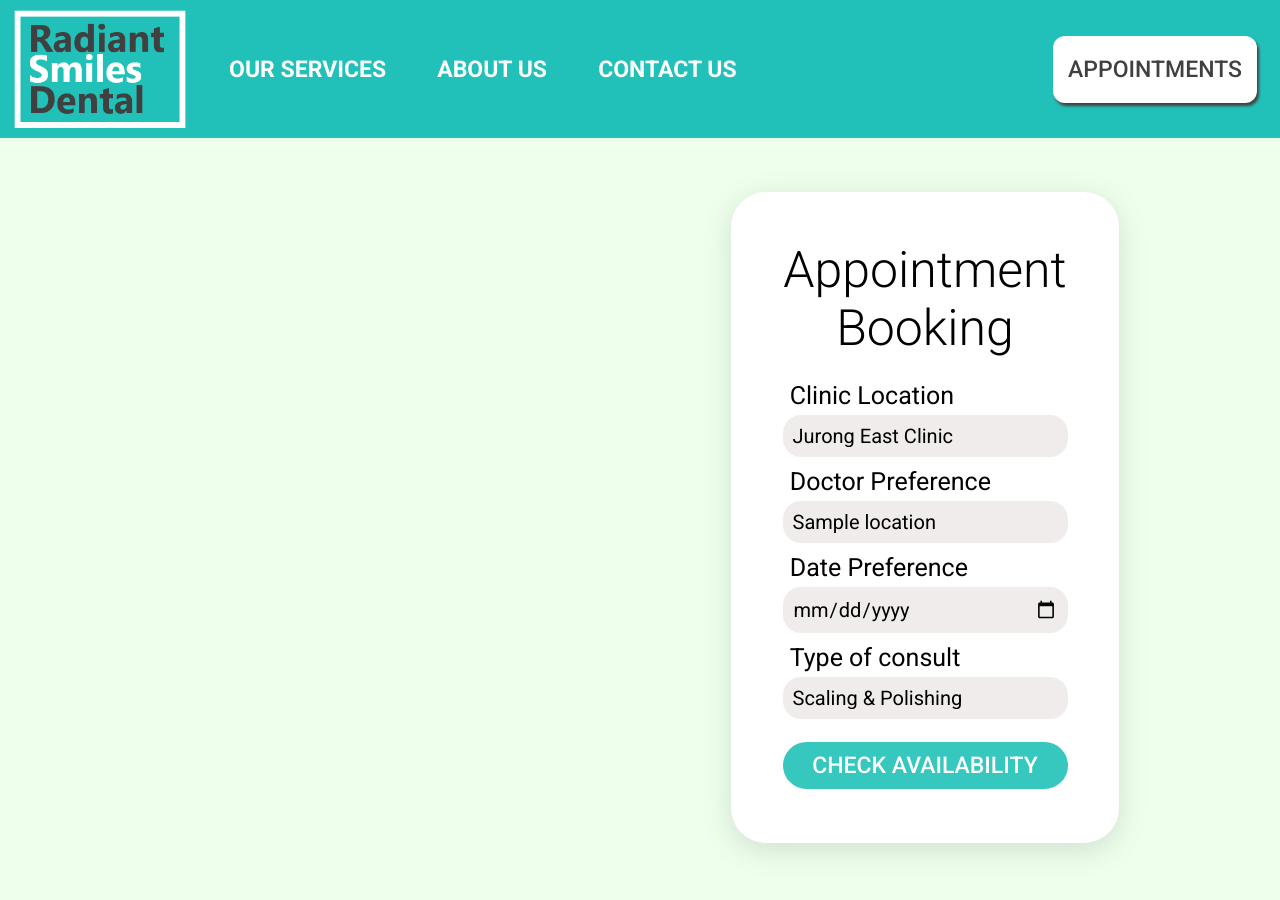
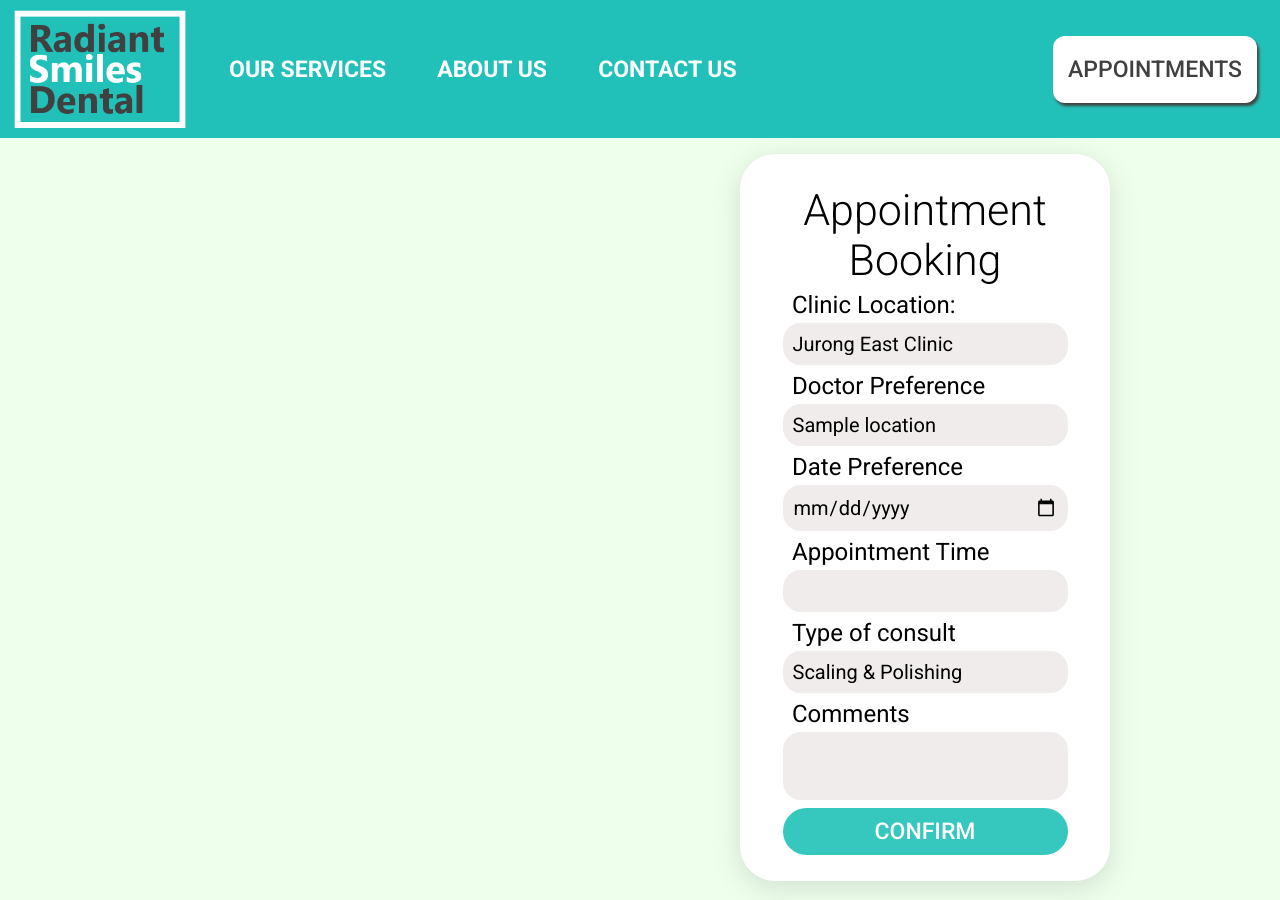
Before and after one commit to koarine/Dental-Website-Project, a PHP site: page /appointments_client_view.php in a window 1280 px wide; the page is wider, and only the part inside the window is pictured. Run offline with PHP 8.4, Linux system fonts and the light colour scheme; the visitor is signed in with stand-in values (Sample User, id 1); tables that the repository leaves empty or names only in its code hold one stand-in row (values such as "Sample post"); lists and menus that the app fills with data are empty.

Commit message:
Add files via upload

```diff
--- a/appointments_client_view.php
+++ b/appointments_client_view.php
@@ -127,8 +127,8 @@
 
             }
             #box{
-                width: 21%;
-                height: 85%;
+                width: 20%;
+                height: 95%;
                 background-color:white;
                 box-shadow: rgba(100, 100, 111, 0.2) 0px 7px 29px 0px;
                 border-radius:35px;
@@ -137,23 +137,23 @@
             }
             .heading{
                 font-family:"roboto";
-                font-size:50px;
+                font-size:43px;
                 font-weight:300;
                 color:black;
-                margin-top:30px;
-                padding-bottom:15px;
-                padding-top:20px;
+                margin-top:20px;
+                padding-bottom:0px;
+                padding-top:10px;
             }
             .heading2{
                 font-family:"roboto";
-                font-size:25px;
+                font-size:24px;
                 font-weight:400;
                 color:black;
                 margin-top:0px;
                 text-align:left;
-                padding-top:7px;
-                padding-bottom:2px;
-                padding-left:57px;
+                padding-top:4px;
+                padding-bottom:1px;
+                padding-left:50px;
             }
             #box a{
                 background-color: #21c1b9;
@@ -241,9 +241,9 @@
             <div id="box">
                 <table>
                     <tr><td class="heading" >Appointment Booking</td></tr>
-                    <form action="" method="POST" onsubmit="return validation()">
-                        <tr><td class="heading2">Clinic Location</td></tr><tr><td><select id="clinic" class ="input" style ="width:285px; appearance:none;" required><option value ="Jurong East Clinic">Jurong East Clinic</option><option value ="Bishan Clinic">Bishan Clinic</option></select></td></tr>
-                        <tr><td class="heading2">Doctor Preference</td></tr><tr><td><select id="doctor" class ="input" style ="width:285px; appearance:none;" required>
+                    <form action="confirm_booking.php" method="POST" onsubmit="return validation()">
+                        <tr><td class="heading2">Clinic Location:</td></tr><tr><td><select id="clinic" class ="input" name ="clinic"style ="width:285px; appearance:none;" onchange = "time_update()" required><option value ="Jurong East Clinic">Jurong East Clinic</option><option value ="Bishan Clinic">Bishan Clinic</option></select></td></tr>
+                        <tr><td class="heading2">Doctor Preference</td></tr><tr><td><select id="doctor" class ="input" name ="doctor" onchange = "time_update()" style ="width:285px; appearance:none;" required>
                         <?php
                             $db = new mysqli("localhost","root","","dental");
                             if ($db->connect_error) {
@@ -251,7 +251,7 @@
                             }
                             $stmt = $db->query("SELECT * FROM  locations");
                             while($row = $stmt ->fetch_assoc()){
-                                echo "<option value='".$row['user_id']."' class='".$row['clinic']."'>".$row['doctor_name']."</option>";
+                                echo "<option value='".$row['user_id']."'id='".$row['user_id']."'class='".$row['clinic']."'>".$row['doctor_name']."</option>";
                             }
                         ?>
                         <script>
@@ -285,9 +285,68 @@
                             })
                         </script>
                         </select></td></tr>
-                        <tr><td  class="heading2">Date Preference</td></tr><tr><td><input type="date" class ="input" name="date2" id="3" required></td></tr>
-                        <tr><td class="heading2">Type of consult</td></tr><tr><td><select id="clinic" class ="input" style ="width:285px; appearance:none;" required><option value ="Scaling">Scaling & Polishing</option><option value ="Teeth Whitening">Teeth Whitening</option><option value ="Metal Braces">Metal Braces</option><option value ="Ceramic Braces">Ceramic Braces</option><option value ="Invisalign">Invisalign</option></select></td></tr>
-                        <tr style="line-height:90px;"><td><input type="submit" class = "submit" value="CHECK AVAILABILITY"></td></tr>
+                        <tr><td  class="heading2">Date Preference</td></tr><tr><td><input type="date" class ="input" onchange = "time_update()" name="date" id="dateInput" required></td></tr>
+                        <script>
+                            function setMinDateToTomorrow() {
+                                const dateInput = document.getElementById('dateInput');
+                                const tomorrow = new Date();
+                                tomorrow.setDate(tomorrow.getDate() + 1);
+
+
+                                const year = tomorrow.getFullYear();
+                                const month = String(tomorrow.getMonth() + 1).padStart(2, '0');
+                                const day = String(tomorrow.getDate()).padStart(2, '0');
+                                const formattedDate = `${year}-${month}-${day}`;
+                                dateInput.min = formattedDate;
+                            }
+
+                            setMinDateToTomorrow();
+                        </script>
+                        <tr><td class="heading2">Appointment Time</td></tr><tr><td><select id="time" class ="input" name ="time" style ="width:285px; appearance:none;" required>
+                        <?php
+                            $stmt = $db->query("SELECT SlotID,DoctorID,StartTime,EndTime,AppointmentDate FROM  appointmentslots WHERE IsBooked=0");
+                            while($row = $stmt ->fetch_assoc()){
+                                $startTime = DateTime::createFromFormat('H:i:s', $row['StartTime'])->format('g:i A');
+                                $endTime = DateTime::createFromFormat('H:i:s', $row['EndTime'])->format('g:i A');
+                                echo "<option value='".$row['SlotID']."' class='".$row['DoctorID']." ".$row['AppointmentDate']." bruh"."'>". $startTime . " to " . $endTime ."</option>";
+                            }
+                        ?>
+                        <script>
+                            var items = document.getElementsByClassName("bruh");
+                                    for (var i = 0; i < items.length; i++) {
+                                        items[i].hidden = true
+                                    }
+                            document.getElementById("time").value=""
+
+                            function time_update(){
+
+                                var dr_id = document.getElementById("doctor").value;
+                                var date = document.getElementById("dateInput").value;
+                                document.getElementById("time").value=""
+                                var items = document.getElementsByClassName("bruh");
+                                    for (var i = 0; i < items.length; i++) {
+                                        items[i].hidden = true
+                                    }
+                                if (dr_id==null || date==""){
+                                    return
+                                }
+                                var concat = dr_id + " " + date
+                                var items = document.getElementsByClassName(concat);
+                                if (items.length===0){
+                                    var str = "We're Sorry, "+document.getElementById(dr_id).innerText+" has no timeslots available on "+date+ " 😔"
+                                    alert(str)
+                                }
+                                for (var i = 0; i < items.length; i++) {
+                                    items[i].hidden = false
+                                }
+                            }
+
+
+                        </script>
+                        </select></tr></td>
+                        <tr><td class="heading2">Type of consult</td></tr><tr><td><select id="clinic" class ="input" name ="ctype"style ="width:285px; appearance:none;" required><option value ="Scaling">Scaling & Polishing</option><option value ="Teeth Whitening">Teeth Whitening</option><option value ="Metal Braces">Metal Braces</option><option value ="Ceramic Braces">Ceramic Braces</option><option value ="Invisalign">Invisalign</option></select></td></tr>
+                        <tr><td class="heading2">Comments</td></tr><tr><td><textarea rows="2" cols="50" class="input" name="comment" style="resize: none;"></textarea></tr></td>
+                        <tr style="line-height:50px;"><td><input type="submit" class = "submit" value="CONFIRM"></td></tr>
                     </form>
                     <script type="text/javascript">
                         var date = new Date();
```
